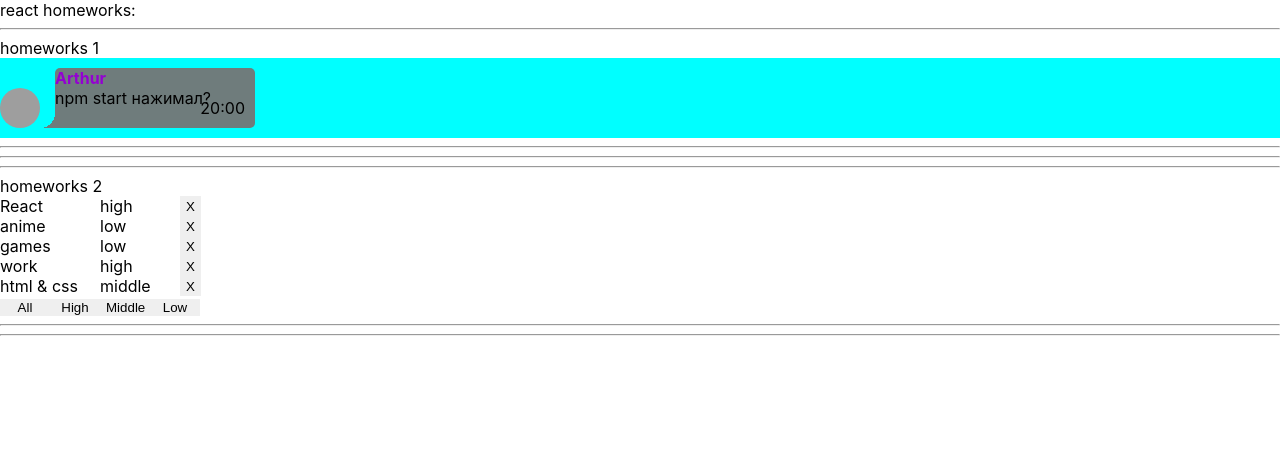
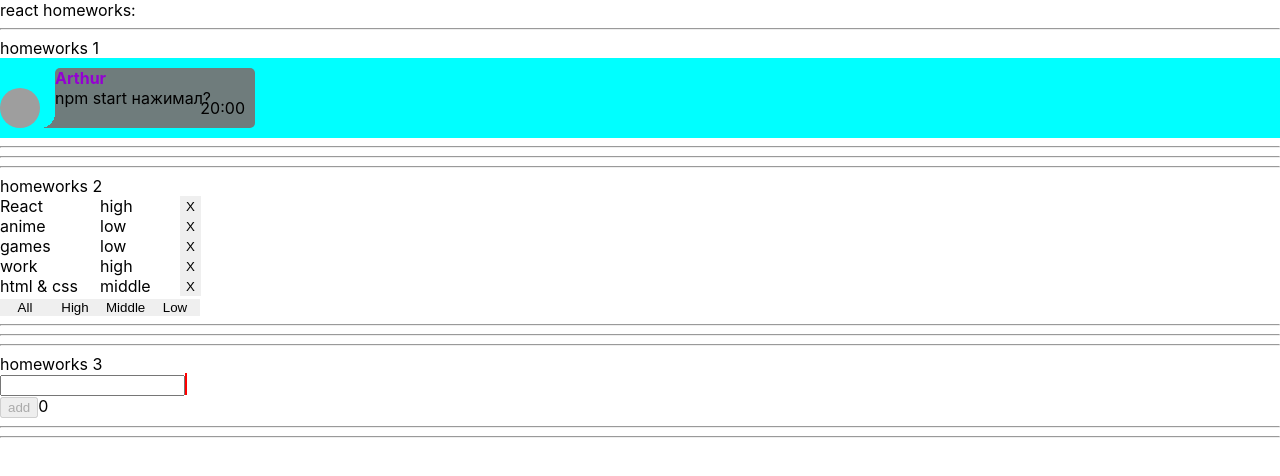
Before and after one commit to Barbos20/homework, a React (Create React App) app: page / in a window 1280 px wide. Shown: the top 476 px of the page. Built offline with nearby package versions, Linux system fonts and the light colour scheme; grey boxes are pictures that could not be loaded.

Commit message:
home work 3

```diff
--- a/package.json
+++ b/package.json
@@ -10,10 +10,12 @@
     "@types/node": "^12.0.0",
     "@types/react": "^16.9.0",
     "@types/react-dom": "^16.9.0",
+    "@types/uuid": "^8.3.4",
     "react": "^16.13.1",
     "react-dom": "^16.13.1",
     "react-scripts": "3.4.1",
-    "typescript": "~3.7.2"
+    "typescript": "~3.7.2",
+    "uuid": "^8.3.2"
   },
   "scripts": {
     "start": "react-scripts start",
--- a/src/p1-main/m1-ui/u1-app/App.tsx
+++ b/src/p1-main/m1-ui/u1-app/App.tsx
@@ -2,6 +2,7 @@ import React from 'react'
 import s from './App.module.css'
 import HW1 from '../../../p2-homeworks/h1/HW1'
 import HW2 from '../../../p2-homeworks/h2/HW2'
+import HW3 from '../../../p2-homeworks/h3/HW3'
 
 function App() {
     return (
@@ -9,7 +10,7 @@ function App() {
             <div>react homeworks:</div>
             <HW1/>
             <HW2/>
-            {/*<HW3/>*/}
+            <HW3/>
             {/*<HW4/>*/}
             {/*<HW5/>*/}
 
--- a/src/p2-homeworks/h3/Greeting.tsx
+++ b/src/p2-homeworks/h3/Greeting.tsx
@@ -1,28 +1,39 @@
-import React from 'react'
-import s from './Greeting.module.css'
+import React, { ChangeEvent, KeyboardEvent} from 'react';
+import s from './Greeting.module.css';
 
 type GreetingPropsType = {
-    name: any // need to fix any
-    setNameCallback: any // need to fix any
-    addUser: any // need to fix any
-    error: any // need to fix any
-    totalUsers: any // need to fix any
-}
+  name: string; // need to fix any
+  setNameCallback: (e: ChangeEvent<HTMLInputElement>) => void; // need to fix any
+  addUser: () => void; // need to fix any
+  onEnter: (e: KeyboardEvent<HTMLInputElement>) => void;
+  error: string; // need to fix any
+  totalUsers: number; // need to fix any
+};
 
 // презентационная компонента (для верстальщика)
 const Greeting: React.FC<GreetingPropsType> = (
-    {name, setNameCallback, addUser, error, totalUsers} // деструктуризация пропсов
+  { name, setNameCallback, addUser, error, totalUsers, onEnter } // деструктуризация пропсов
 ) => {
-    const inputClass = s.error // need to fix with (?:)
+  const inputClass = error ? s.errorInput : s.input; // need to fix with (?:)
 
-    return (
-        <div>
-            <input value={name} onChange={setNameCallback} className={inputClass}/>
-            <span>{error}</span>
-            <button onClick={addUser}>add</button>
-            <span>{totalUsers}</span>
-        </div>
-    )
-}
+  return (
+    <div className={s.greeting}>
+      <div>
+        <input
+          value={name}
+          onChange={setNameCallback}
+          className={inputClass}
+          onKeyDown={onEnter}
+          onBlur={setNameCallback}
+        />
+        <span className={s.error}>{error}</span>
+      </div>
+      <button onClick={addUser} className={s.button} disabled={!name}>
+        add
+      </button>
+      <span className={s.count}>{totalUsers}</span>
+    </div>
+  );
+};
 
-export default Greeting
+export default Greeting;
--- a/src/p2-homeworks/h3/GreetingContainer.tsx
+++ b/src/p2-homeworks/h3/GreetingContainer.tsx
@@ -1,9 +1,10 @@
-import React, {useState} from 'react'
+import React, {ChangeEvent, useState, KeyboardEvent} from 'react'
 import Greeting from './Greeting'
+import { UserType } from './HW3'
 
 type GreetingContainerPropsType = {
-    users: any // need to fix any
-    addUserCallback: any // need to fix any
+    users: UserType[] // need to fix any
+    addUserCallback: (name:string) =>void// need to fix any
 }
 
 // более простой и понятный для новичков
@@ -12,23 +13,38 @@ type GreetingContainerPropsType = {
 // более современный и удобный для про :)
 // уровень локальной логики
 const GreetingContainer: React.FC<GreetingContainerPropsType> = ({users, addUserCallback}) => { // деструктуризация пропсов
-    const [name, setName] = useState<any>('') // need to fix any
-    const [error, setError] = useState<any>('') // need to fix any
+    const [name, setName] = useState<string>('') // need to fix any
+    const [error, setError] = useState<string>('') // need to fix any
 
-    const setNameCallback = (e: any) => { // need to fix any
+    const setNameCallback = (e:ChangeEvent<HTMLInputElement>) => {
+        const trimmedName = e.currentTarget.value.trim()
+        if(trimmedName){
+            setName(trimmedName)
+           setError('')
+        }else{
+             setName('')
+            setError('name is required')
+        }
+        // need to fix
+    }
+    const addUser = () => {
+        addUserCallback(name)
+        alert(`Hello ${name} !`)
         setName('') // need to fix
     }
-    const addUser = () => {
-        alert(`Hello  !`) // need to fix
+
+    const onEnter =(e: KeyboardEvent<HTMLInputElement>)=>{
+        if (e.key ==='Enter' && name)
+        addUser()
     }
-
-    const totalUsers = 0 // need to fix
+    const totalUsers = users.length // need to fix
 
     return (
         <Greeting
             name={name}
             setNameCallback={setNameCallback}
             addUser={addUser}
+            onEnter={onEnter}
             error={error}
             totalUsers={totalUsers}
         />
--- a/src/p2-homeworks/h3/HW3.tsx
+++ b/src/p2-homeworks/h3/HW3.tsx
@@ -1,18 +1,23 @@
 import React, {useState} from 'react'
 import GreetingContainer from './GreetingContainer'
+import {v1} from 'uuid'
 
 // types
 export type UserType = {
-    _id: any // need to fix any
-    name: any // need to fix any
+    _id: string // need to fix any
+    name: string // need to fix any
 }
 
 // уровень работы с глобальными данными
 function HW3() {
-    const [users, setUsers] = useState<any>([]) // need to fix any
+    const [users, setUsers] = useState<UserType[]>([]) // need to fix any
 
-    const addUserCallback = (name: any) => { // need to fix any
-        setUsers([]) // need to fix
+    const addUserCallback = (name: string) => {
+        const user = {
+        _id: v1(),
+        name,
+        }// need to fix any
+        setUsers([...users, user]) // need to fix
     }
 
     return (
```
Also changed, not shown: 2 other files (tests, documents, lock files or other folders).
